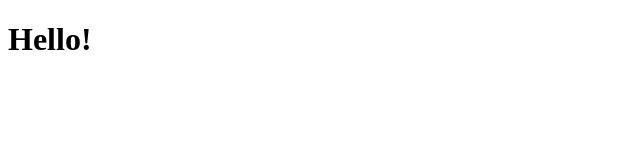
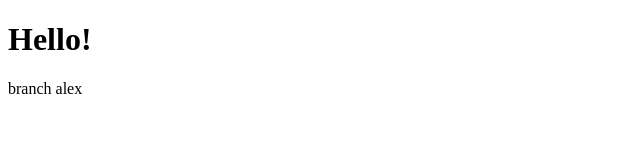
Before and after one commit to doctype-top/myproject, a plain HTML site: page index.html in a window 1280 px wide. Shown: the full height of the page, 0-640 px from the left. Drawn offline with Linux system fonts and the light colour scheme.

Commit message:
test branch

```diff
--- a/index.html
+++ b/index.html
@@ -6,5 +6,6 @@
 </head>
 <body>
 	<h1>Hello!</h1>
+	<p>branch alex </p>
 </body>
 </html>
```
